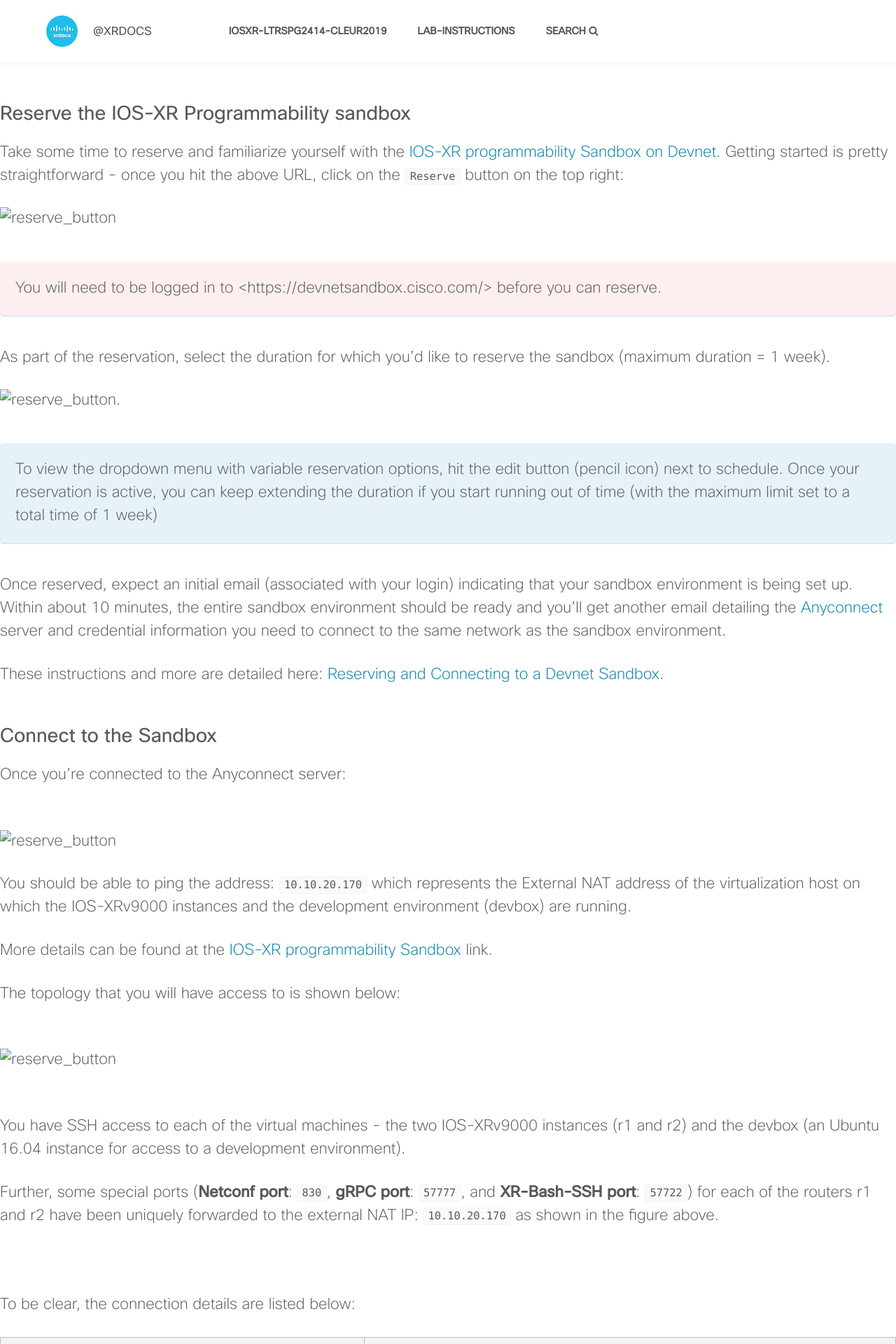
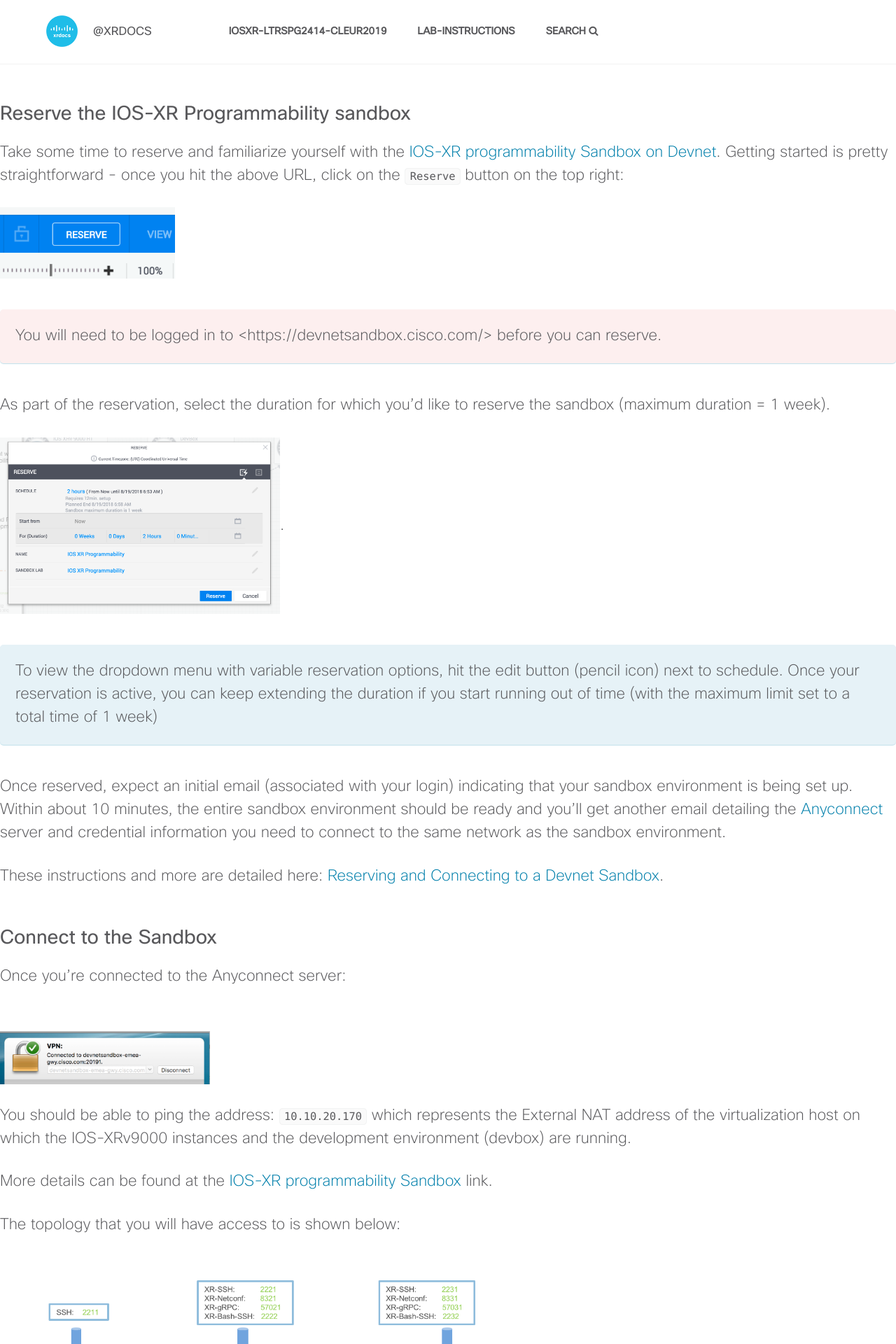
Before and after one commit to nanog75/hackathon, a Jekyll site: the page built from _pages/connect_pod.md, in a window 1280 px wide. Shown: the top 1920 px of the page at 70% size. Built offline with Jekyll 4.4.1, drawn with Linux system fonts in a browser that asks for light colours; our own code applies the rules of GitHub Pages for plain Markdown files.

Commit message:
Update connect_pod.md

```diff
--- a/_pages/connect_pod.md
+++ b/_pages/connect_pod.md
@@ -1,15 +1,17 @@
+{% include base_path %}
+
 ### Reserve the IOS-XR Programmability sandbox
 
 Take some time to reserve and familiarize yourself with the [IOS-XR programmability Sandbox on Devnet](https://devnetsandbox.cisco.com/RM/Diagram/Index/883f8ea6-54a1-453e-98f5-fc175a2a90de?diagramType=Topology).
 Getting started is pretty straightforward - once you hit the above URL, click on the `Reserve` button on the top right:
 
-<img src="assets/images/reserve_button.png" alt="reserve_button" width="250px"/>
+<img src="{{ base_path }}/images/reserve_button.png" alt="reserve_button" width="250px"/>
 <p style="margin: 2em 0 !important;padding: 1em;font-family: CiscoSans,Arial,Helvetica,sans-serif;font-size: 1em !important;text-indent: initial;background-color: #fdefef;border-radius: 5px;box-shadow: 0 1px 1px rgba(0,127,171,0.25);"> You will need to be logged in to <https://devnetsandbox.cisco.com/> before you can reserve.
 </p>
 
 As part of the reservation, select the duration for which you'd like to reserve the sandbox (maximum duration = 1 week).
 
-<img src="assets/images/reserve_duration.png" alt="reserve_button" width="400px"/>.
+<img src="{{ base_path }}/images/reserve_duration.png" alt="reserve_button" width="400px"/>.
 
 <p style="margin: 2em 0 !important;padding: 1em;font-family: CiscoSans,Arial,Helvetica,sans-serif;font-size: 1em !important;text-indent: initial;background-color: #e6f2f7;border-radius: 5px;box-shadow: 0 1px 1px rgba(0,127,171,0.25);"> To view the dropdown menu with variable reservation options, hit the edit button (pencil icon) next to schedule. Once your reservation is active, you can keep extending the duration if you start running out of time (with the maximum limit set to a total time of 1 week)</p>
 
@@ -22,7 +24,7 @@ These instructions and more are detailed here: [Reserving and Connecting to a De
 
 Once you're connected to the Anyconnect server:
 
-<br/><img src="assets/images/anyconnect.png" alt="reserve_button" width="300px"/><br/>
+<br/><img src="{{ base_path }}/images/anyconnect.png" alt="reserve_button" width="300px"/><br/>
 
 You should be able to ping the address: `10.10.20.170` which represents the External NAT address of the virtualization host on which the IOS-XRv9000 instances and the development environment (devbox) are running.
 
@@ -31,7 +33,7 @@ More details can be found at the [IOS-XR programmability Sandbox](https://devnet
 
 The topology that you will have access to is shown below:
 
-<br/><img src="assets/images/iosxr-programmability-sandbox-topo.png" alt="reserve_button" width="800px"/><br/><br/>
+<br/><img src="{{ base_path }}/images/iosxr-programmability-sandbox-topo.png" alt="reserve_button" width="800px"/><br/><br/>
 
 You have SSH access to each of the virtual machines - the two IOS-XRv9000 instances (r1 and r2) and the devbox (an Ubuntu 16.04 instance for access to a development environment).
 
@@ -85,10 +87,10 @@ If you don't have an SSH Client or Terminal available on your Laptop/Machine tha
 Just hover over a node in the topology and hit `SSH` from the dropdown menu. This is shown below for the `devbox`:
 
 
-<img src="assets/images/sandbox_connect-compressor.gif" alt="reserve_button" width="800px"/>
+<img src="{{ base_path }}/images/sandbox_connect-compressor.gif" alt="reserve_button" width="800px"/>
 
 <p style="margin: 2em 0 !important;padding: 1em;font-family: CiscoSans,Arial,Helvetica,sans-serif;font-size: 1em !important;text-indent: initial;background-color: #e6f2f7;border-radius: 5px;box-shadow: 0 1px 1px rgba(0,127,171,0.25);">**Pro Tip**: This browser based session uses [Guacamole](https://guacamole.apache.org/) on the server side to serve up the SSH connection. If you'd like to enable easy copy-paste from your laptop/machine into the session in the browser, then use `Chrome` as your browser and install the following [plugin](https://chrome.google.com/webstore/detail/clipboard-permission-mana/ipbhneeanpgkaleihlknhjiaamobkceh?hl=en). Once installed, then within the browser tab that has the SSH session open, enable clipboard copying by clicking the plugin icon on the top right and allowing clipboard permissions for the particular host/IP as shown below:
-<br/><img src="assets/images/enable_clipboard.png" alt="reserve_button" width="300px"/>
+<br/><img src="{{ base_path }}/images/enable_clipboard.png" alt="reserve_button" width="300px"/>
 </p>
 
 &nbsp;
```
